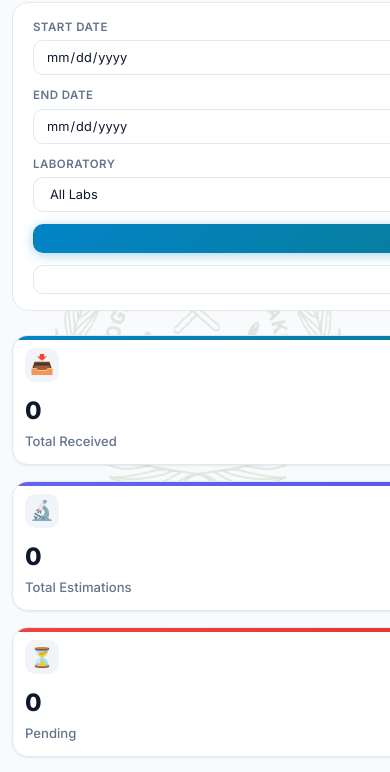
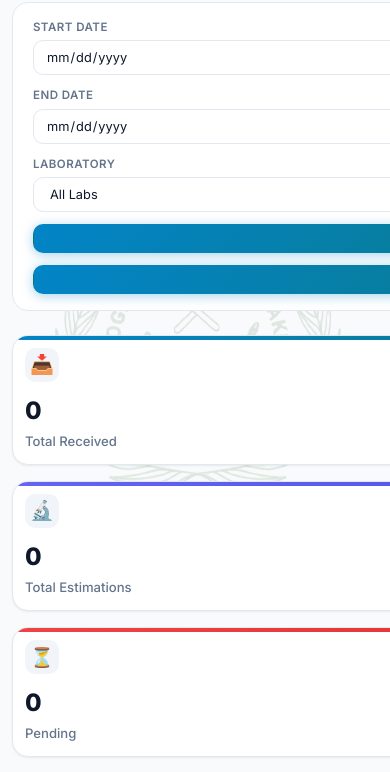
Before and after one commit to AutocraticKhan/GARL_lab_portal, a website: page pages/progress-report.html in a window 390 px wide. Shown: the part 70-842 px from the top of the page. Drawn offline with Linux system fonts and the light colour scheme; no server answers; sample sign-in values are in the browser's storage.

Commit message:
feat(ui): add mobile export button to progress report

```diff
--- a/pages/progress-report.html
+++ b/pages/progress-report.html
@@ -45,7 +45,10 @@
         <button class="btn btn-primary btn-sm" id="btn-apply-filter" style="align-self:flex-end;">
           Apply Filters
         </button>
-        <button class="btn btn-ghost btn-sm" id="btn-export-report" style="align-self:flex-end;">⬇ Export CSV</button>
+        <!-- Mobile/tablet export button (topbar export is hidden ≤768px) -->
+        <button class="btn btn-primary btn-sm btn-export-mobile" id="btn-export-report-mobile" style="align-self:flex-end;">
+          ⬇ Export CSV
+        </button>
       </div>
 
       <!-- Summary Cards -->
```
